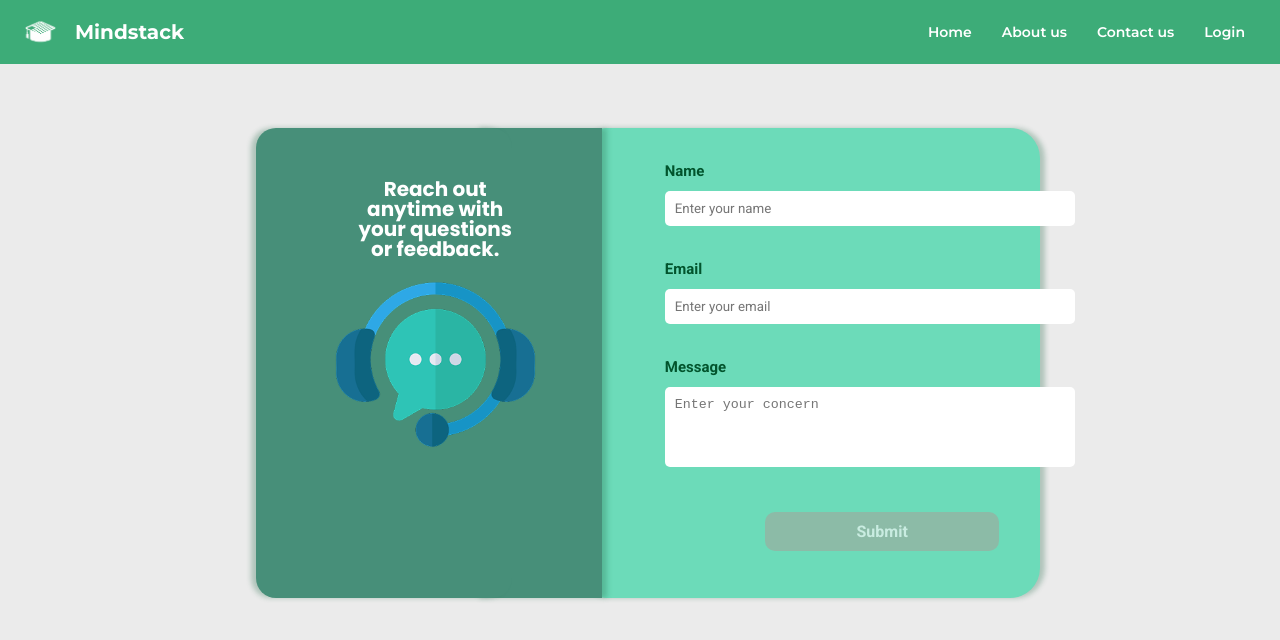
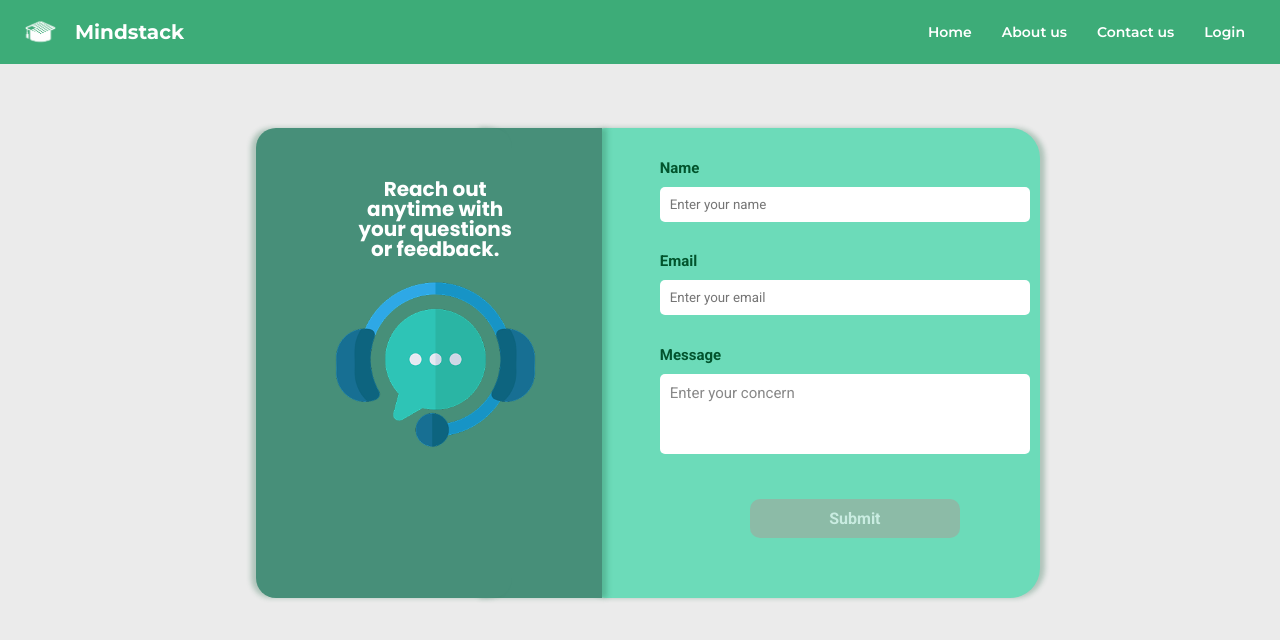
Before and after one commit to PUP-BSIT/project-techy-blinders-v2, an Angular app in the folder front-end/mind_stack/: page /contact in a window 1280 px wide. Shown: the top 640 px of the page. Built offline with nearby package versions, Linux system fonts and the light colour scheme.

Commit message:
hotfix: fix the placeholder of contact us message textarea and validation messages

```diff
--- a/front-end/mind_stack/src/app/pages/contact-page/contact-page.html
+++ b/front-end/mind_stack/src/app/pages/contact-page/contact-page.html
@@ -21,11 +21,14 @@
                 <div>
                     <label>Name </label>
                 </div>
-                <input type="text" formControlName="name" placeholder="Enter your name">
+                <input type="text" formControlName="name"
+                       placeholder="Enter your name">
                     @if (nameControl?.touched) {
                         @if(nameControl?.errors?.['required']) {
                             <div>
-                               <p class="validators-message">Input name</p>
+                               <p class="validators-message">
+                                Name is required
+                            </p>
                             </div>
                         }
                     }
@@ -34,16 +37,22 @@
                 <div>
                     <label>Email </label>
                 </div>
-                <input type="text" formControlName="email" placeholder="Enter your email">
+                <input type="text"
+                       formControlName="email"
+                       placeholder="Enter your email">
                     @if (emailControl?.touched) {
                         @if(emailControl?.errors?.['required']) {
                             <div>
-                                <p class="validators-message">Input email</p>
+                                <p class="validators-message">
+                                    Email is required
+                                </p>
                             </div>
 
                         }@else if (emailControl?.errors?.['email']) {
                             <div>
-                                <p class="validators-message">Invalid Email Format</p>
+                                <p class="validators-message">
+                                    Invalid email format
+                                </p>
                             </div>
 
                         }
@@ -53,16 +62,23 @@
                 <div>
                     <label>Message </label>
                 </div>
-                <textarea rows="4" formControlName="message" placeholder="Enter your concern"></textarea>
+                <textarea rows="4"
+                          formControlName="message"
+                          placeholder="Enter your concern">
+                </textarea>
                     @if (messageControl?.touched) {
                         @if (messageControl?.errors?.['required']) {
                             <div>
-                                <p class="validators-message">Add message</p>
+                                <p class="validators-message">
+                                    Message is required
+                                </p>
                             </div>
 
                         }@else if (messageControl?.errors?.['minlength']) {
                             <div>
-                                <p class="validators-message">Message is too short</p>
+                                <p class="validators-message">
+                                    Message is too short
+                                </p>
                             </div>
                         }
                     }
@@ -81,7 +97,10 @@
     @if (submitMessage) {
         @if (showSubmitPopup()) {
             <div class="popup-overlay" (click)="closeSubmitPopup()">
-                <div class="popup" [class.success]="isSubmitSuccess" [class.warning]="!isSubmitSuccess" (click)="$event.stopPropagation()">
+                <div class="popup"
+                    [class.success]="isSubmitSuccess"
+                    [class.warning]="!isSubmitSuccess"
+                    (click)="$event.stopPropagation()">
                     <h2>{{ isSubmitSuccess ? 'Success!' : 'Error' }}</h2>
                     <p>{{ submitMessage }}</p>
                     <button (click)="closeSubmitPopup()">Close</button>
--- a/front-end/mind_stack/src/app/pages/contact-page/contact-page.scss
+++ b/front-end/mind_stack/src/app/pages/contact-page/contact-page.scss
@@ -69,6 +69,14 @@
   padding: 10px;
   resize: none;
   border: solid 0px;
+  font-family: "Roboto", sans-serif;
+}
+
+.contact-form textarea::placeholder {
+  font-family: "Roboto", sans-serif;
+  font-size: 15px;
+  font-weight: 400;
+  color: #888;
 }
 
 .contact-form textarea:focus {
```
